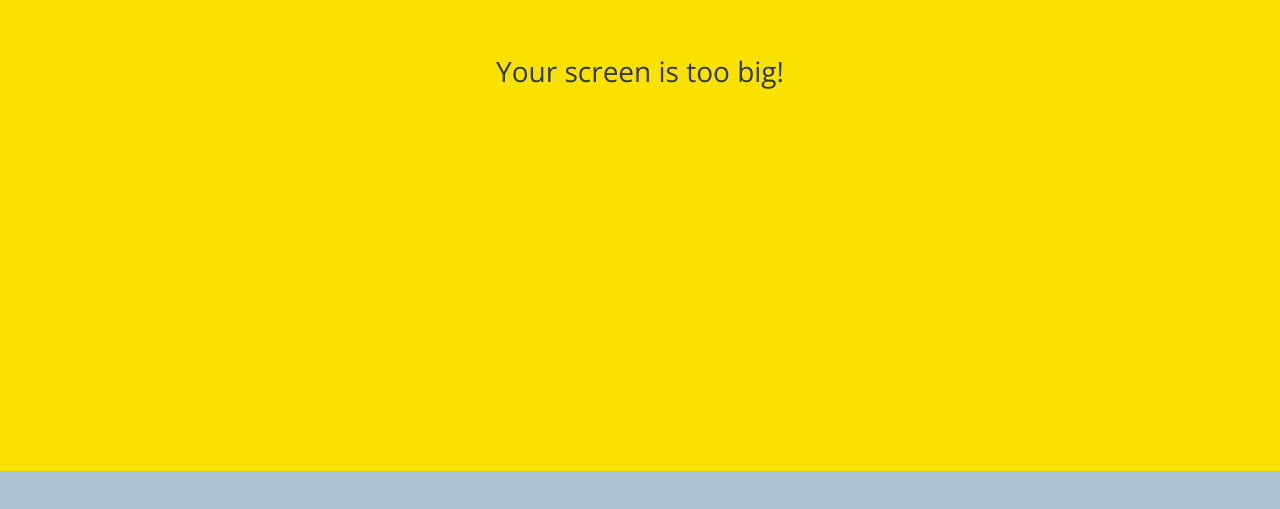
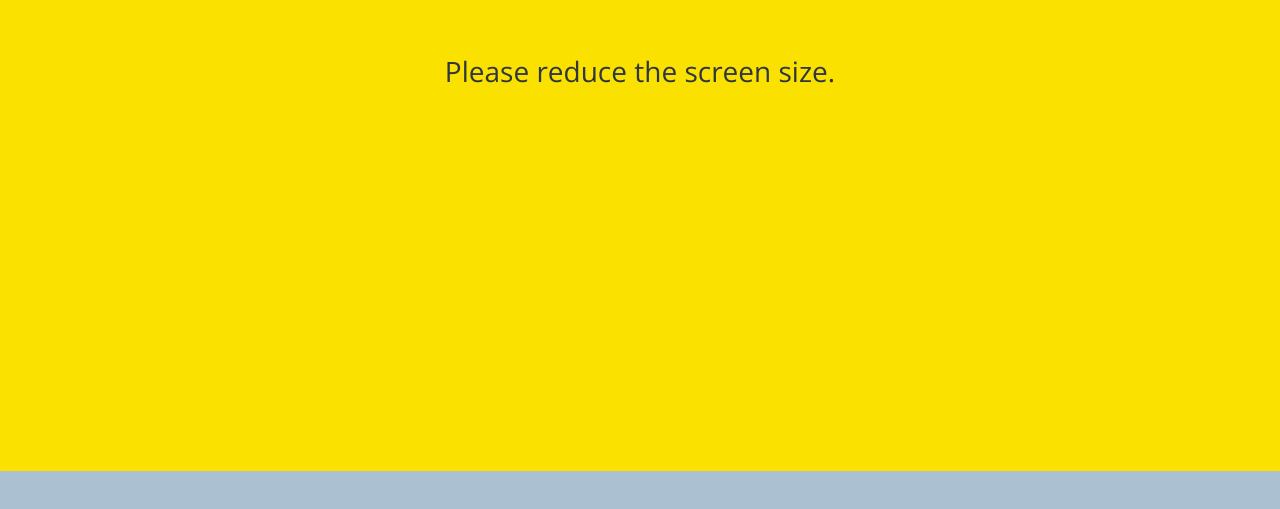
Before and after one commit to Sondroid/kakaotalk-clone, a plain HTML site: page chat.html in a window 1280 px wide. Shown: the part 329-838 px from the top of the page. Drawn offline with nearby package versions, Linux system fonts and the light colour scheme.

```diff
--- a/chat.html
+++ b/chat.html
@@ -76,7 +76,7 @@
         </form>
 
         <div id="no-mobile">
-            <span>Your screen is too big!</span>
+            <span>Please reduce the screen size.</span>
         </div>
 
         <script
```
Also changed, not shown: chats.html (+1 -1 lines), find.html (+1 -1 lines), friends.html (+1 -1 lines), index.html (+1 -1 lines), more.html (+1 -1 lines), settings.html (+1 -1 lines).
